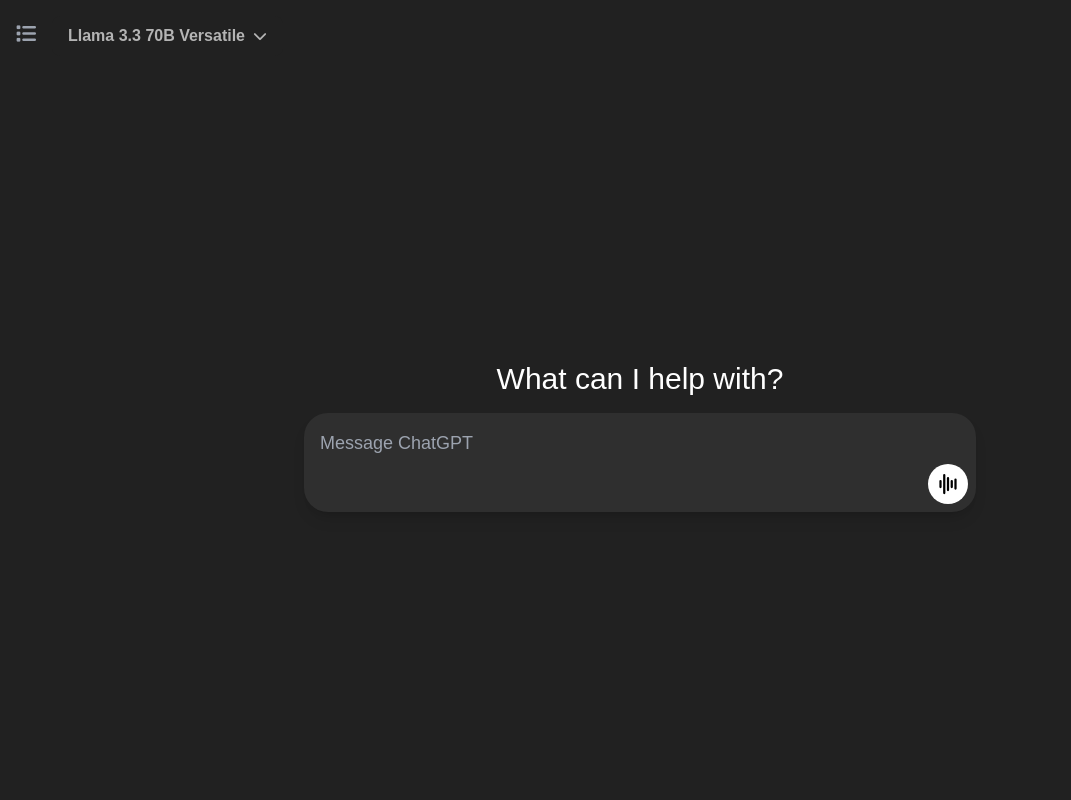
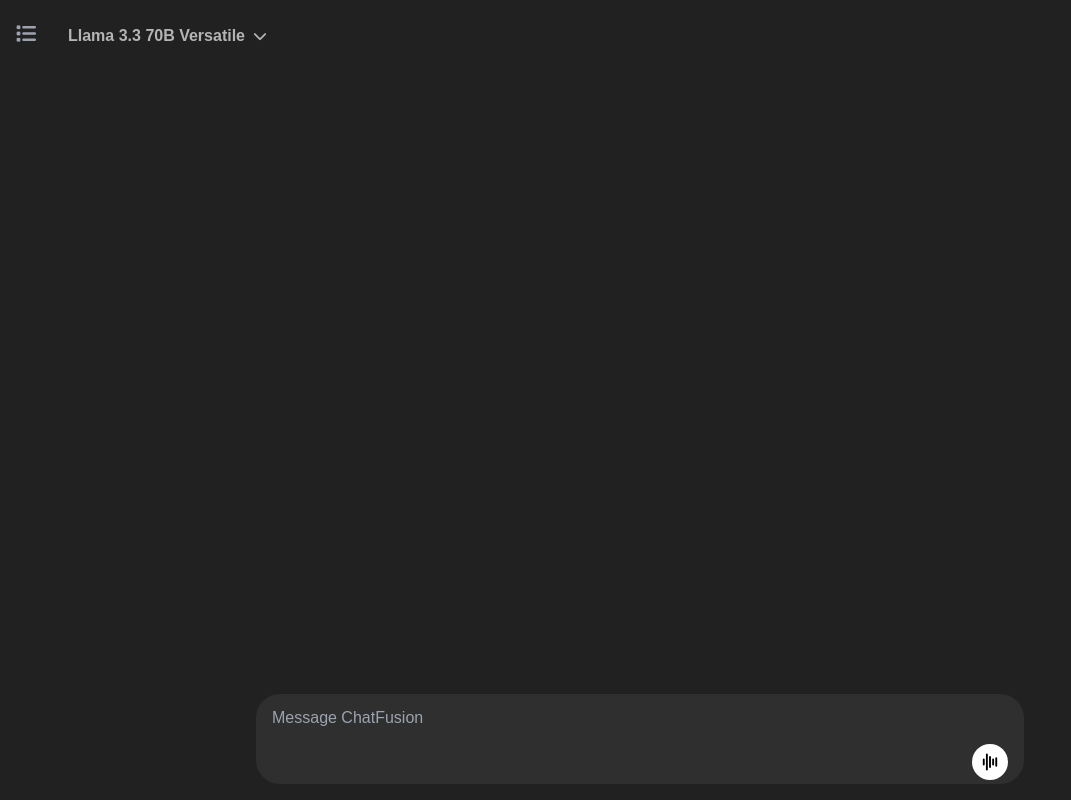
Before and after one commit to RaoAkif/ChatGPT, a Next.js app: page / in a window 1280 px wide. Shown: the whole page, without its empty margins (0-1071 px from the left). Built offline with nearby package versions, Linux system fonts and the light colour scheme.

Commit message:
Put the enter button inside the chatinput

```diff
--- a/src/app/components/ChatInput.tsx
+++ b/src/app/components/ChatInput.tsx
@@ -1,25 +1,38 @@
+"use client";
 import { useRef, useEffect, useState } from "react";
-import { IoArrowUp } from "react-icons/io5";
-import { PiWaveformBold } from "react-icons/pi";
+import ChatInputButtons from "./ChatInputButtons";
 import AudioRecordingModal from "./AudioRecordingModal";
 
-interface ChatInputProps {
+type ChatInputProps = {
   message: string;
   setMessage: React.Dispatch<React.SetStateAction<string>>;
   handleSend: () => Promise<void>;
   handleAudioSend: (transcribedText: string) => Promise<string | void>;
   isButtonDisabled: boolean;
-}
+  isSidebarOpen: boolean;
+};
 
-const ChatInput: React.FC<ChatInputProps> = ({
+const ChatInput = ({
   message,
   setMessage,
   handleSend,
   handleAudioSend,
   isButtonDisabled,
-}) => {
+  isSidebarOpen,
+}: ChatInputProps) => {
   const textareaRef = useRef<HTMLTextAreaElement | null>(null);
-  const [isAudioModalOpen, setIsAudioModalOpen] = useState<boolean>(false);
+  const [isAudioModalOpen, setIsAudioModalOpen] = useState(false);
+
+  // Auto-resize the textarea as the user types.
+  useEffect(() => {
+    if (textareaRef.current) {
+      // Reset height to recalc scrollHeight properly
+      textareaRef.current.style.height = "auto";
+      // newHeight will be at least the scrollHeight, but you can also cap it.
+      const newHeight = Math.min(textareaRef.current.scrollHeight, 210); // for example, max 210px
+      textareaRef.current.style.height = `${newHeight}px`;
+    }
+  }, [message]);
 
   const handleAudioTranscription = async (transcribedText: string) => {
     const aiResponse = await handleAudioSend(transcribedText);
@@ -29,31 +42,23 @@ const ChatInput: React.FC<ChatInputProps> = ({
     }
   };
 
-  // Auto-resize the textarea to fit its content up to a max height of 6 lines.
-  useEffect(() => {
-    if (textareaRef.current) {
-      // Reset the height to let the browser recalc the scrollHeight
-      textareaRef.current.style.height = "auto";
-      // Assume each line is ~24px tall.
-      const lineHeight = 24;
-      const maxHeight = lineHeight * 6;
-      const newHeight = Math.min(textareaRef.current.scrollHeight, maxHeight);
-      textareaRef.current.style.height = `${newHeight}px`;
-    }
-  }, [message]);
-
   return (
-    <div className="flex flex-col items-center justify-center h-screen -mt-32">
-      <h1 className="text-white text-3xl mb-4">What can I help with?</h1>
-
-      {/*
-        The overall container acts as a “card”.
-        We give it a fixed overall layout where the textarea is on top and the button area is below.
-      */}
-      <div className="w-full max-w-2xl bg-[#2F2F2F] rounded-3xl shadow-lg overflow-hidden">
-
-        {/* Upper section: Textarea container */}
-        <div className="px-4 pt-4 pb-2">
+    <>
+      <div className="fixed bottom-0 w-full" style={{ backgroundColor: "#212121" }}>
+        <div className="max-w-3xl mx-auto pb-4">
+          {/* Container split vertically into text and button parts */}
+          <div
+            className="flex flex-col gap-0 relative transition-all ease-in-out duration-300"
+            style={{
+              marginRight: isSidebarOpen ? "119px" : "0",
+              marginLeft: isSidebarOpen ? "-132px" : "0",
+            }}
+          >
+            {/* Top half: Text input container */}
+            <div
+              className="rounded-t-3xl bg-[#2F2F2F] text-gray-100 px-4 pt-3 pb-0 relative"
+              style={{ minHeight: "45px" }} // Starting at one line height (upper half)
+            >
               <textarea
                 ref={textareaRef}
                 value={message}
@@ -64,34 +69,39 @@ const ChatInput: React.FC<ChatInputProps> = ({
                     handleSend();
                   }
                 }}
-            placeholder="Message ChatGPT"
+                placeholder="Message ChatFusion"
                 rows={1}
-            className="w-full resize-none overflow-hidden bg-transparent text-white placeholder-gray-400 outline-none text-lg"
+                className="w-full bg-transparent text-gray-100 placeholder-gray-400 outline-none resize-none"
+                style={{
+                  overflowY: "auto", // will scroll if content exceeds the container's available space
+                }}
               />
             </div>
 
-        {/* Lower section: Button area (fixed height) */}
+            {/* Bottom half: Button container with fixed height */}
             <div
-          className="pr-2 pb-4 flex justify-end items-center"
-          style={{ height: "2.5rem", minWidth: "50%" }}
+              className="flex justify-end items-center rounded-b-3xl bg-[#2F2F2F] px-4"
+              style={{ height: "45px" }} // fixed height for the button area
             >
-          <button
-            onClick={message.trim() ? handleSend : () => setIsAudioModalOpen(true)}
-            disabled={isButtonDisabled && message.trim().length > 0}
-            className="p-2 bg-white text-black rounded-full hover:bg-gray-200 transition-colors"
-          >
-            {message.trim() ? <IoArrowUp size={20} /> : <PiWaveformBold size={24} />}
-          </button>
+              <ChatInputButtons
+                message={message}
+                handleSend={handleSend}
+                isButtonDisabled={isButtonDisabled}
+                onAudioClick={() => setIsAudioModalOpen(true)}
+              />
+            </div>
+          </div>
         </div>
       </div>
 
+      {/* Audio Recording Modal */}
       {isAudioModalOpen && (
         <AudioRecordingModal
           onClose={() => setIsAudioModalOpen(false)}
           onTranscription={handleAudioTranscription}
         />
       )}
-    </div>
+    </>
   );
 };
 
```
Lines whose indentation alone changed are shown as unchanged.
